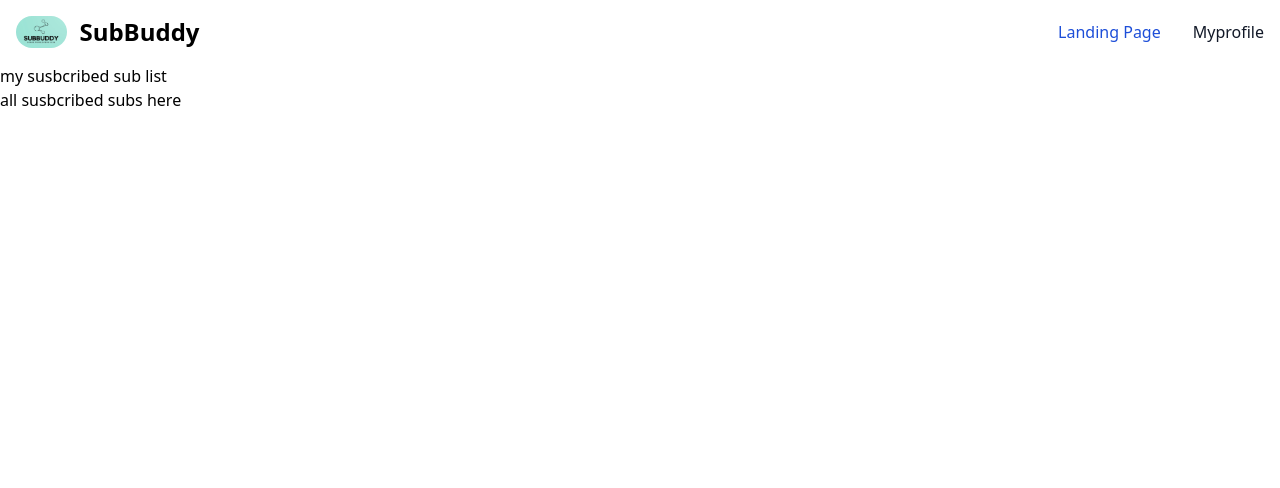
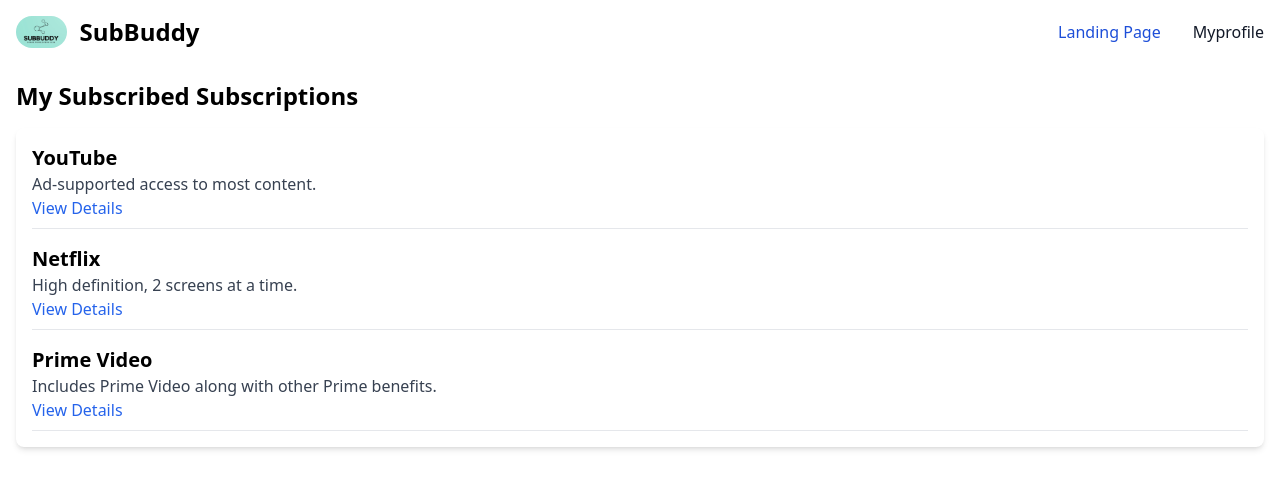
Before and after one commit to Upendra-Jaiswal/subbuddy, a React (Vite) app: page /subscribedsub in a window 1280 px wide. Shown: the top 488 px of the page. Built offline with nearby package versions, Linux system fonts and the light colour scheme.

Commit message:
removed a tag from Link

```diff
--- a/src/components/createsub.jsx
+++ b/src/components/MyProfile/createsub.jsx
@@ -1,5 +1,5 @@
 import { useState, useEffect } from "react";
-import carddatafile from "./Cards/carddata.json";
+import carddatafile from "../Cards/carddata.json";
 
 const Createsub = () => {
   const [startDate, setStartDate] = useState("");
--- /dev/null
+++ b/src/components/MyProfile/mysub.jsx
@@ -0,0 +1,36 @@
+import React from 'react';
+import { Link } from 'react-router-dom';
+
+const MySub = () => {
+  // Example data for demonstration purposes
+  const subscriptions = [
+    { id: 1, name: 'YouTube', description: 'Ad-supported access to most content.' },
+    { id: 2, name: 'Netflix', description: 'High definition, 2 screens at a time.' },
+    { id: 3, name: 'Prime Video', description: 'Includes Prime Video along with other Prime benefits.' },
+  ];
+
+  return (
+    <div className="container mx-auto p-4">
+      <h1 className="text-2xl font-bold mb-4">My Subscription List</h1>
+      <div className="bg-white p-4 rounded-lg shadow-md">
+        {subscriptions.length > 0 ? (
+          <ul className="space-y-4">
+            {subscriptions.map((sub) => (
+              <li key={sub.id} className="border-b border-gray-200 pb-2">
+                <h2 className="text-xl font-semibold">{sub.name}</h2>
+                <p className="text-gray-700">{sub.description}</p>
+                <Link to={`/details/${sub.id}`} className="text-blue-600 hover:underline">
+                  View Details
+                </Link>
+              </li>
+            ))}
+          </ul>
+        ) : (
+          <p className="text-gray-500">You have no subscriptions yet.</p>
+        )}
+      </div>
+    </div>
+  );
+};
+
+export default MySub;
--- /dev/null
+++ b/src/components/MyProfile/subscribedsub.jsx
@@ -0,0 +1,36 @@
+import React from 'react';
+import { Link } from 'react-router-dom';
+
+const SubscribedSub = () => {
+  // Example data for demonstration purposes
+  const subscribedSubs = [
+    { id: 1, name: 'YouTube', description: 'Ad-supported access to most content.' },
+    { id: 2, name: 'Netflix', description: 'High definition, 2 screens at a time.' },
+    { id: 3, name: 'Prime Video', description: 'Includes Prime Video along with other Prime benefits.' },
+  ];
+
+  return (
+    <div className="container mx-auto p-4">
+      <h1 className="text-2xl font-bold mb-4">My Subscribed Subscriptions</h1>
+      <div className="bg-white p-4 rounded-lg shadow-md">
+        {subscribedSubs.length > 0 ? (
+          <ul className="space-y-4">
+            {subscribedSubs.map((sub) => (
+              <li key={sub.id} className="border-b border-gray-200 pb-2">
+                <h2 className="text-xl font-semibold">{sub.name}</h2>
+                <p className="text-gray-700">{sub.description}</p>
+                <Link to={`/details/${sub.id}`} className="text-blue-600 hover:underline">
+                  View Details
+                </Link>
+              </li>
+            ))}
+          </ul>
+        ) : (
+          <p className="text-gray-500">You have not subscribed to any services yet.</p>
+        )}
+      </div>
+    </div>
+  );
+};
+
+export default SubscribedSub;
--- a/src/components/NavBar.jsx
+++ b/src/components/NavBar.jsx
@@ -18,10 +18,7 @@
       {" "}
       <nav className="bg-white border-gray-200 dark:bg-gray-900">
         <div className="max-w-screen-xl flex flex-wrap items-center justify-between mx-auto p-4">
-          <a
-            href="#"
-            className="flex items-center space-x-3 rtl:space-x-reverse"
-          >
+          <div className="flex items-center space-x-3 rtl:space-x-reverse">
             <img
               src="/src/assets/subbuddylogo.jpg"
               className="h-8 rounded-full"
@@ -30,7 +27,7 @@
             <span className="self-center text-2xl font-semibold whitespace-nowrap dark:text-white">
               <Link to="/">SubBuddy</Link>
             </span>
-          </a>
+          </div>
           <button
             data-collapse-toggle="navbar-default"
             type="button"
@@ -58,24 +55,22 @@
           <div className="hidden w-full md:block md:w-auto" id="navbar-default">
             <ul className="font-medium flex flex-col p-4 md:p-0 mt-4 border border-gray-100 rounded-lg bg-gray-50 md:flex-row md:space-x-8 rtl:space-x-reverse md:mt-0 md:border-0 md:bg-white dark:bg-gray-800 md:dark:bg-gray-900 dark:border-gray-700">
               <li>
-                <a
-                  href="#"
+                <span
                   className="block py-2 px-3 text-white bg-blue-700 rounded md:bg-transparent md:text-blue-700 md:p-0 dark:text-white md:dark:text-blue-500"
                   aria-current="page"
                 >
                   <Link to="/">Landing Page</Link>
-                </a>
+                </span>
               </li>
 
               <li>
-                <a
-                  href="#"
+                <div
                   onClick={toggleSidebar}
                   className="block py-2 px-3 text-gray-900 rounded hover:bg-gray-100 md:hover:bg-transparent md:border-0 md:hover:text-blue-700 md:p-0 dark:text-white md:dark:hover:text-blue-500 dark:hover:bg-gray-700 dark:hover:text-white md:dark:hover:bg-transparent"
                 >
                   <Myprofile isOpen={isSidebarOpen} onClose={closeSidebar} />{" "}
                   Myprofile
-                </a>
+                </div>
               </li>
             </ul>
           </div>
--- a/src/components/mysub.jsx
+++ /dev/null
@@ -1,12 +0,0 @@
-import React from "react";import { Link } from "react-router-dom";
-
-const mysub = () => {
-  return (
-    <div>
-      <h1>my sub list</h1>
-      <div>all my  subs here</div>
-    </div>
-  );
-};
-
-export default mysub;
--- a/src/components/subscribedsub.jsx
+++ /dev/null
@@ -1,12 +0,0 @@
-import React from "react";
-import { Link } from "react-router-dom";
-const subscribedsub = () => {
-  return (
-    <div>
-      <h1>my susbcribed sub list</h1>
-      <div>all susbcribed subs here</div>
-    </div>
-  );
-};
-
-export default subscribedsub;
--- a/src/main.jsx
+++ b/src/main.jsx
@@ -3,13 +3,13 @@
 import App from "./App.jsx";
 import "./index.css";
 import Login from "./components/login.jsx";
-import Mysub from "./components/mysub.jsx";
-import Createsub from "./components/createsub";
+import Mysub from "./components/MyProfile/mysub.jsx";
+import Createsub from "./components/MyProfile/createsub";
 import Users from "./components/Users/Users.jsx";
 import Chat from "./components/Chat/Chat.jsx";
 
 import Signup from "./components/signup.jsx";
-import Subscribedsub from "./components/subscribedsub.jsx";
+import Subscribedsub from "./components/MyProfile/subscribedsub.jsx"
 import { createBrowserRouter, RouterProvider } from "react-router-dom";
 import { BrowserRouter as Router, Routes, Route } from "react-router-dom";
 import NavBar from "./components/NavBar.jsx";
```
